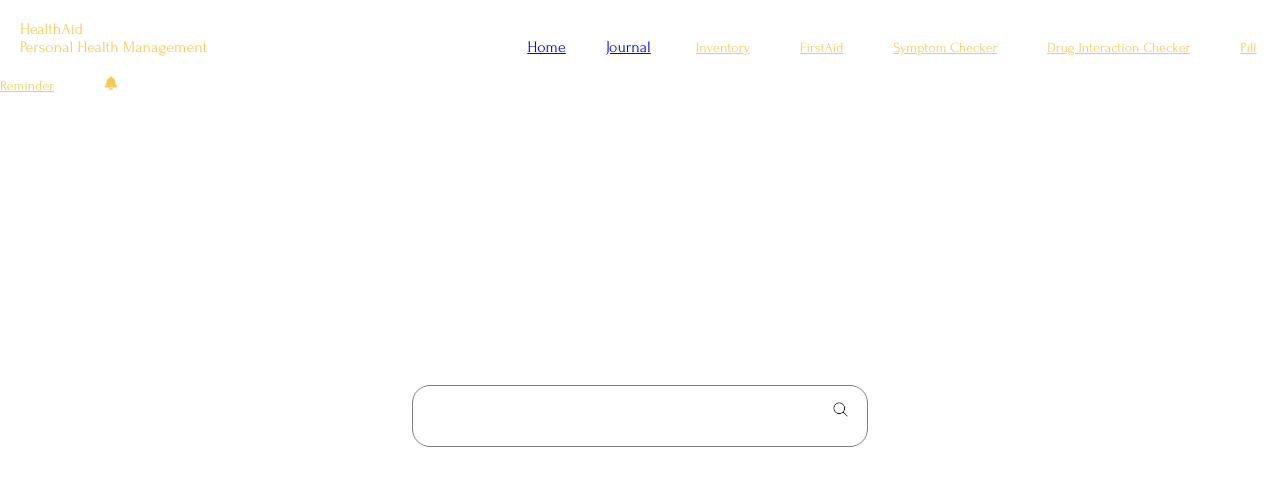
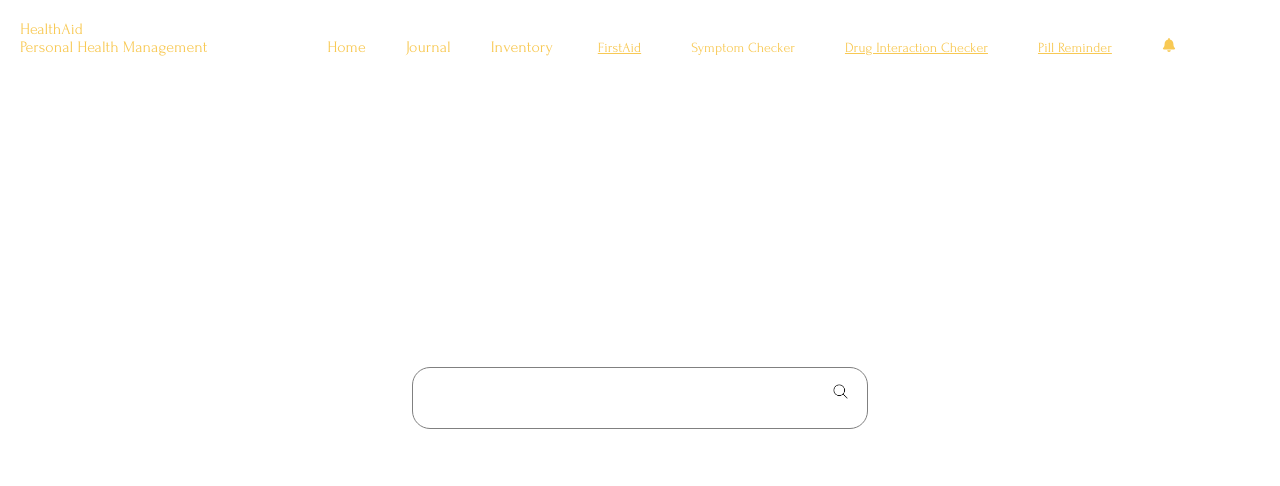
Before and after one commit to merytpeters/HealthAid, a React (Vite) app in the folder Frontend/: page /symptoms in a window 1280 px wide. Shown: the top 486 px of the page. Built offline with nearby package versions, Linux system fonts and the light colour scheme.

Commit message:
fixed ui issues

```diff
--- a/Frontend/src/Components/Navbar.jsx
+++ b/Frontend/src/Components/Navbar.jsx
@@ -1,3 +1,4 @@
+import { CiVault } from "react-icons/ci";
 import { FaBell } from "react-icons/fa";
 import { NavLink, Link } from "react-router-dom";
 
@@ -5,6 +6,7 @@ const Navbar = ({ isLandingPage = false }) => {
   if (isLandingPage) {
     return (
       <>
+        <div style={{ width: "100%", boxSizing: "border-box" }}>
           <p
             style={{
               display: "inline-block",
@@ -12,9 +14,11 @@ const Navbar = ({ isLandingPage = false }) => {
               color: "#f8c954",
             }}
           >
-          <span>HealthAid</span>
             <span style={{ display: "block" }}>
-            <a>Personal Health Management</a>
+              <Link to="/" style={{ textDecoration: "none", color: "#f8c954" }}>
+                HealthAid <br />
+                Personal Health Management
+              </Link>
             </span>
           </p>
           <NavLink
@@ -28,39 +32,47 @@ const Navbar = ({ isLandingPage = false }) => {
               Signup
             </Link>
           </NavLink>
+        </div>
       </>
     );
   }
 
   return (
     <>
-      <nav className="navbar">
+    <div>
+{/* fixing the nav bar issue */}
+      <nav className="navbar" style={{width: "100%"}}>
         <p
           style={{
             display: "inline-block",
-            margin: "20px 300px 20px 20px",
+            margin: "20px 100px 20px 20px",
             color: "#f8c954",
           }}
         >
-          <span>HealthAid</span>
           <span style={{ display: "block" }}>
-            <a>Personal Health Management</a>
+            <Link to="/" style={{ textDecoration: "none", color: "#f8c954" }}>
+              HealthAid <br />
+              Personal Health Management
+            </Link>
           </span>
         </p>
         <NavLink
           to="/"
+          style={{ textDecoration: "none", color: "#f8c954" }}
           className={({ isActive }) => (isActive ? "nav" : "nav-active")}
         >
           Home
         </NavLink>
         <NavLink
-          to="/"
+          to="journal"
+          style={{ textDecoration: "none", color: "#f8c954" }}
           className={({ isActive }) => (isActive ? "nav" : "nav-active")}
         >
           Journal
         </NavLink>
         <NavLink
-          to="#"
+          to="inventory"
+          style={{ textDecoration: "none", color: "#f8c954" }}
           className={({ isActive }) => (isActive ? "nav" : "nav-active")}
         >
           Inventory
@@ -72,7 +84,8 @@ const Navbar = ({ isLandingPage = false }) => {
           FirstAid
         </NavLink>
         <NavLink
-          to="#"
+          to="symptoms"
+          style={{ textDecoration: "none", color: "#f8c954" }}
           className={({ isActive }) => (isActive ? "nav" : "nav-active")}
         >
           Symptom Checker
@@ -91,6 +104,7 @@ const Navbar = ({ isLandingPage = false }) => {
         </NavLink>
         <FaBell className="nav" />
       </nav>
+    </div>
     </>
   );
 };
--- a/Frontend/src/Pages/Signup.jsx
+++ b/Frontend/src/Pages/Signup.jsx
@@ -1,5 +1,6 @@
 import { useState } from "react";
 import { Link } from "react-router-dom";
+
 
 import "../Styles/signup.css";
 
--- a/Frontend/vite.config.js
+++ b/Frontend/vite.config.js
@@ -8,7 +8,7 @@ export default defineConfig({
     port: 3000,
     proxy: {
       '/api': {
-        target : "http://localhost:8000/inventory",
+        target : "http://localhost:8000/",
         changeOrigin: true,
         rewrite: ( path) => path.replace(/^\/api/, '')
       }
```
Lines whose indentation alone changed are shown as unchanged.
